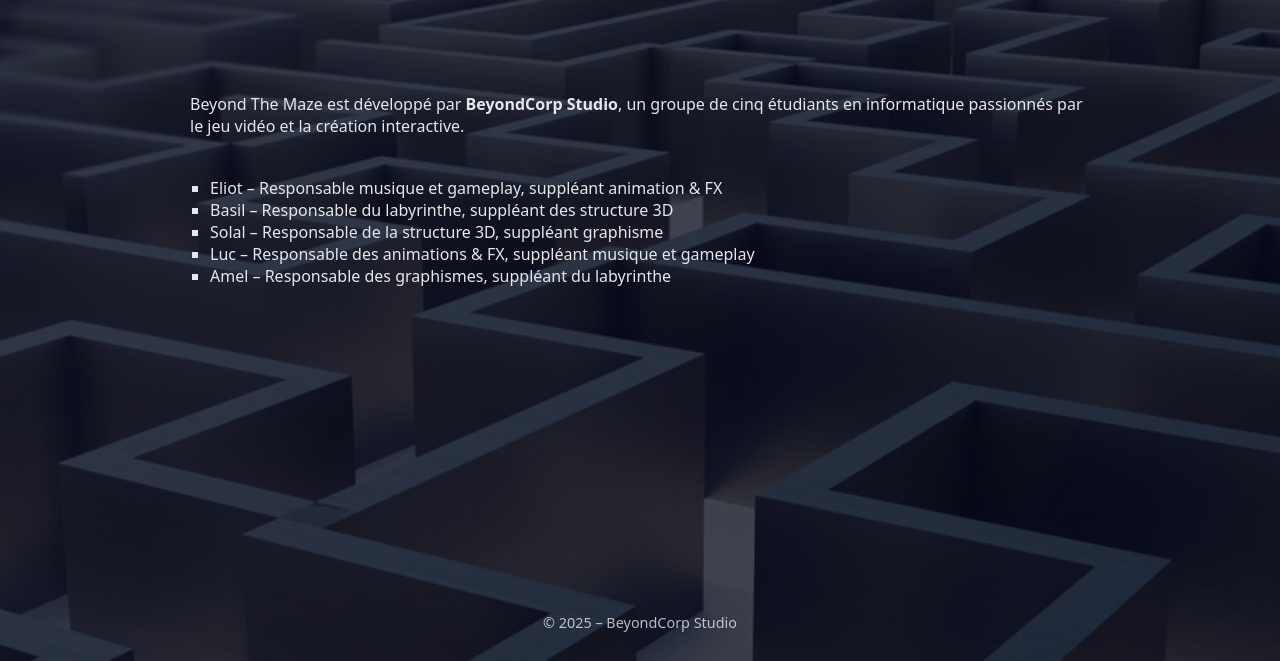
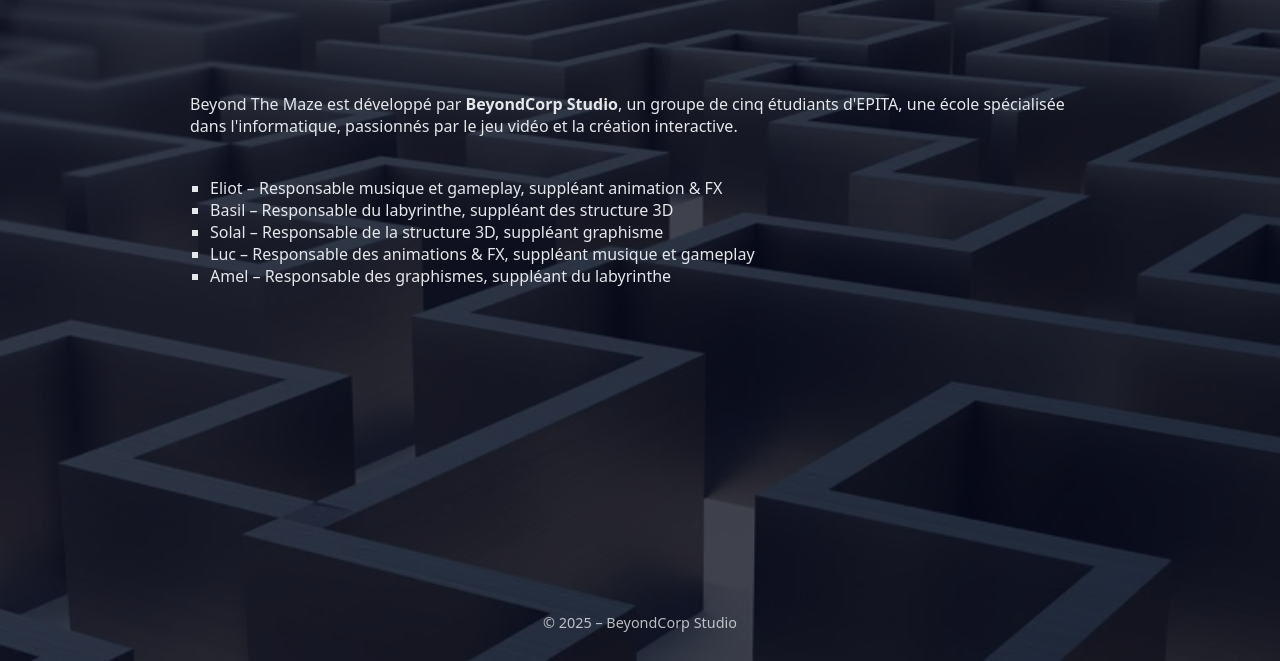
Before and after one commit to luc-lin-epita/beyond-the-maze, a plain HTML site: page team.html in a window 1280 px wide. Shown: the part 139-800 px from the top of the page. Drawn offline with Linux system fonts and the light colour scheme.

Commit message:
petits changements

```diff
--- a/team.html
+++ b/team.html
@@ -21,8 +21,8 @@
     <section>
         <p>
             Beyond The Maze est développé par <strong>BeyondCorp Studio</strong>,
-            un groupe de cinq étudiants en informatique passionnés par le jeu vidéo
-            et la création interactive.
+            un groupe de cinq étudiants d'EPITA, une école spécialisée dans l'informatique,
+            passionnés par le jeu vidéo et la création interactive.
         </p>
     </section>
 
```
Also changed, not shown: download.html (+1 -1 lines).
